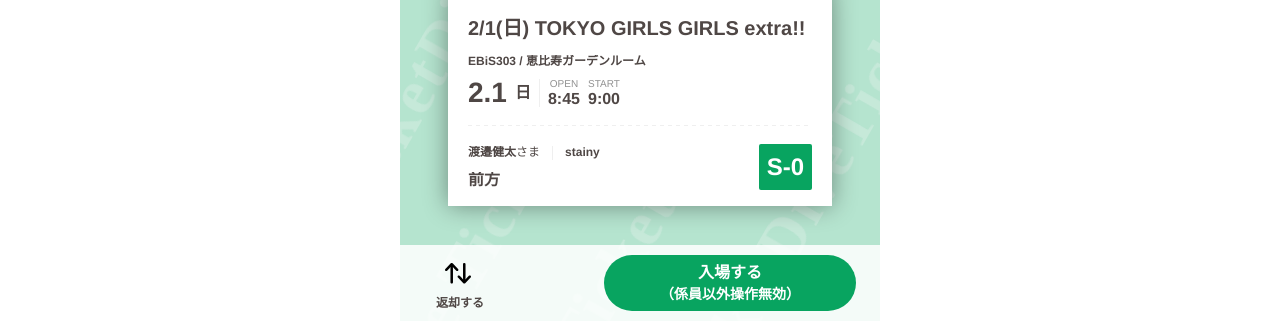
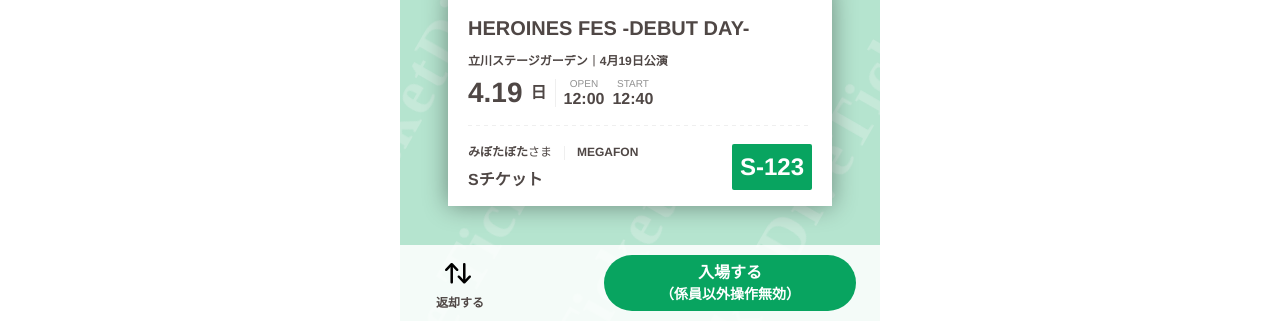
Before and after one commit to satorin-hub/my-ticket, a plain HTML site: page index.html in a window 1280 px wide. Both pictures are taken after a click on the element 640 px from the left and 284 px from the top of the page. Shown: the part 479-800 px from the top of the page. Drawn offline with Linux system fonts and the light colour scheme; a web font is replaced by a local one.

Commit message:
Add files via upload

```diff
--- a/index.html
+++ b/index.html
@@ -421,10 +421,10 @@
                                                 </div>
                                             </div>
                                             <div class="FlexBox_flex__q0PvO TicketCard_imageBlur__X10OJ" role="presentation">
-                                                <img id="bgImage" alt="背景画像" loading="lazy" decoding="async" data-nimg="fill" sizes="384px" style="position: absolute; height: 100%; width: 100%; inset: 0px; object-fit: cover; color: transparent;" src="./チケット詳細 _ TicketDives_files/wWGrU5hKC34GVkZquhEE_581811_1768303485822.webp">
+                                                <img id="bgImage" alt="背景画像" loading="lazy" decoding="async" data-nimg="fill" sizes="384px" style="position: absolute; height: 100%; width: 100%; inset: 0px; object-fit: cover; color: transparent;" src="./チケット詳細 _ TicketDives_files/VKH7oL4gezijY2J1WnUj_314388_1774603628251.webp">
                                             </div>
                                             <div class="FlexBox_flex__q0PvO TicketItemImage_imageContainer__A8VGl" role="presentation" style="justify-content: center; align-items: center; height: 100%; display: none;" id="eventImageContainer">
-                                                <img id="eventImage" class="TicketItemImage_image__i3yYC" style="height: 100%;" src="./チケット詳細 _ TicketDives_files/wWGrU5hKC34GVkZquhEE_581811_1768303485822.webp">
+                                                <img id="eventImage" class="TicketItemImage_image__i3yYC" style="height: 100%;" src="./チケット詳細 _ TicketDives_files/VKH7oL4gezijY2J1WnUj_314388_1774603628251.webp">
                                             </div>
                                             <div class="FlexBox_flex__q0PvO TicketCenterImage_qrContainer__2Uipr" role="presentation" style="justify-content: center; align-items: center; display: flex;" id="qrContainer">
                                                 <img src="./チケット詳細 _ TicketDives_files/diveqr.png" id="qrCode">
@@ -566,11 +566,11 @@
         </div>
     </div>
     <script>
-        const ticketInfoBase = {"eventName":"2/1(日) TOKYO GIRLS GIRLS extra!!","eventImage":"wWGrU5hKC34GVkZquhEE_581811_1768303485822.webp","_date":{"year":2026,"month":2,"day":1},"openVenue":"8:45","startTime":"9:00","venueName":"EBiS303 / 恵比寿ガーデンルーム","ticketType":"前方","prefix":"S",eventInfo: ""};
+        const ticketInfoBase = {"eventName":"HEROINES FES -DEBUT DAY-","eventImage":"VKH7oL4gezijY2J1WnUj_314388_1774603628251.webp","_date":{"year":2026,"month":4,"day":19},"openVenue":"12:00","startTime":"12:40","venueName":"立川ステージガーデン｜4月19日公演","ticketType":"Sチケット","prefix":"S",eventInfo: ""};
         const ticketInfo = {
             ...ticketInfoBase,
-            favoriteName: "stainy",
-            holderName: "渡邉健太",
+            favoriteName: "MEGAFON",
+            holderName: "みぽたぽた",
         }
     </script>
     <script>
@@ -749,7 +749,7 @@
             startTime.textContent = ticketInfo.startTime;
             holderName.textContent = ticketInfo.holderName;
             favoriteName.textContent = ticketInfo.favoriteName;
-            referenceNumber.textContent = `${ticketInfo.prefix}-${String(OtkRef.i.number)}`;
+            referenceNumber.textContent = "S-123";
             ticketWrapper.style.backgroundColor = ticketInfo.color.sub;
             referenceNumberContainer.style.backgroundColor = ticketInfo.color.main;
             entryButton.style.backgroundColor = ticketInfo.color.main;
@@ -805,7 +805,7 @@
                 const newNumber = OtkRef.i.number + incremental;
                 OtkRef.i.number = newNumber > 0 ? newNumber : 1;
 
-                referenceNumber.textContent = `${ticketInfo.prefix}-${String(OtkRef.i.number)}`;
+                referenceNumber.textContent = "S-123";
             });
 
             // 入場ボタン動作
```
Also changed, not shown: チケット詳細 _ TicketDives_files/VKH7oL4gezijY2J1WnUj_314388_1774603628251.webp (added).
